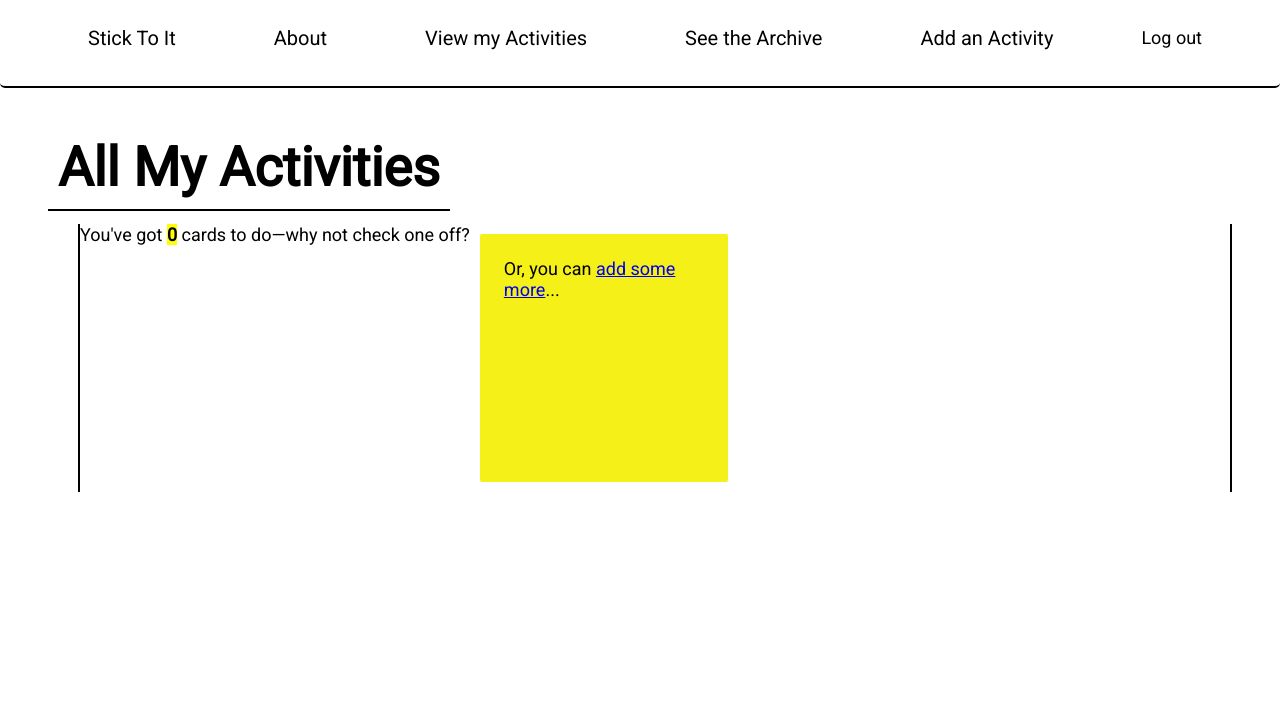
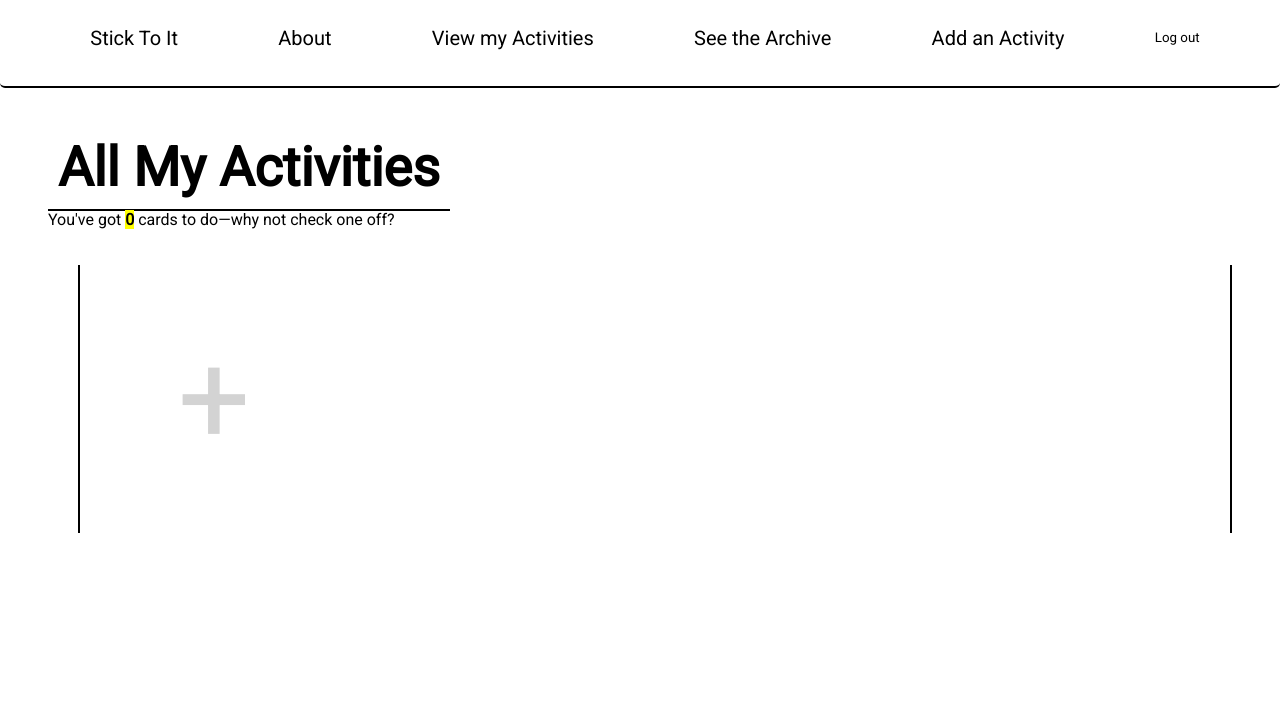
Before and after one commit to mlsmoorman/stick-to-it, a Django app: page /cards/ in a window 1280 px wide; the page is wider, and only the part inside the window is pictured. Shown: the top 716 px of that part. Run offline with Django 5.2, Linux system fonts and the light colour scheme; a user stored in the database is signed in; tables that the repository leaves empty hold one stand-in row (values such as "Sample post").

Commit message:
added styling

```diff
--- a/stick_to_it/main_app/models.py
+++ b/stick_to_it/main_app/models.py
@@ -19,6 +19,8 @@
     def get_absolute_url(self):
         return reverse('index')
 
+    class Meta:
+        ordering = ['due_date']
 class Todo(models.Model):
     name = models.CharField(max_length=50, blank=True, null=True)
     card = models.ForeignKey(Card, on_delete=models.CASCADE)
--- a/stick_to_it/main_app/static/css/style.css
+++ b/stick_to_it/main_app/static/css/style.css
@@ -2,7 +2,7 @@
   margin: 0;
   padding: 0;
   font-family: 'Roboto';
-  font-size: 18px;
+
 }
 body {
   background-color: white;
@@ -118,11 +118,16 @@
   /* -webkit-text-stroke: 1px white; */
 }
 
+.subheading {
+  margin-top: 1%;
+}
+
 section {
   /* rotate: -40 -70 -10 30deg; */
+
   color: black;
   margin-left: 30px;
-  margin-top: 25px;
+  margin-top: 3%;
   display: flex;
   /* border: solid black 1px; */
   flex-direction: left;
@@ -135,7 +140,7 @@
 .card {
   width: 200px;
   height: 200px;
-  background: linear-gradient(to top,  #f4f018, #f4f018 90%);
+  background: linear-gradient(to top,  #fbf969, #fffc65 90%);
   border-radius: 2px;
 
   /* background-color: #fbf719; */
@@ -145,6 +150,29 @@
   /* border: solid black 1px; */
   margin: 10px
 
+}
+
+.addcard {
+  width: 200px;
+  height: 200px;
+  /* background: linear-gradient(to top,  #f4f018, #f4f018 90%); */
+  border-radius: 20px;
+  /* border: 2px solid black; */
+  /* background-color: #fbf719; */
+  /* background-color: #00ffff; */
+  /* background-color: #ff52ff; */
+  padding: 24px;
+  /* border: solid black 1px; */
+  margin: 10px;
+  transition: 0.4s;
+  display: flex;
+  justify-content: center;
+  align-items: center;
+
+}
+
+.addcard:hover {
+  background-color: rgb(240, 240, 240);
 }
 
 .cardlink, .cardlink:visited {
@@ -222,6 +250,29 @@
   background-color: white;
 }
 
+.plus, .plus:visited {
+  text-decoration: none;
+  font-size: 8em;
+  color: lightgray;
+  transition: 0.4s;
+
+}
+
+.plus:hover {
+  color: black
+}
+
+/* GOOGLE SYMBOL  */
+  .material-symbols-outlined {
+  font-size: 1000%;
+  font-variation-settings:
+  'FILL' 0,
+  'wght' 400,
+  'GRAD' 0,
+  'opsz' 24;
+
+}
+
 /*curl bottom left */
 .card {
   backface-visibility: hidden;
--- a/stick_to_it/main_app/templates/base.html
+++ b/stick_to_it/main_app/templates/base.html
@@ -7,12 +7,17 @@
   <meta charset="UTF-8">
   <meta name="viewport" content="width=device-width, initial-scale=1.0">
   <link rel="stylesheet" type="text/css" href="{% static 'css/style.css' %}">
-  <!-- GOOGLE FONT -->
+
+  <!-- GOOGLE FONTS -->
   <link rel="preconnect" href="https://fonts.googleapis.com">
   <link rel="preconnect" href="https://fonts.gstatic.com" crossorigin>
   <link href="https://fonts.googleapis.com/css2?family=Bungee&family=Roboto&display=swap" rel="stylesheet">
+  <!--             -->
 
-  <!--             -->
+  <!-- GOOGLE SYMBOLS -->
+ <link rel="stylesheet" href="https://fonts.googleapis.com/css2?family=Material+Symbols+Outlined:opsz,wght,FILL,GRAD@24,400,0,0" />
+  <!--  -->
+
   <title>Stick-To-It</title>
 </head>
 
--- a/stick_to_it/main_app/templates/cards/archive.html
+++ b/stick_to_it/main_app/templates/cards/archive.html
@@ -3,12 +3,13 @@
 {% block content %}
 <div class="titlecontainer">
     <h1>Archived Activities</h1>
+    <p class="subheading">You've completed {{cards|length}} cards—great job!</p>
 </div>
 
 <section>
-    <p>You've completed {{cards|length}} cards—great job!</p>
+
     {% for card in cards %}
-    <a href="{% url 'detail' card.id %}">
+    <a href="{% url 'detail' card.id %}" class="cardlink">
         <div class="card">
             <h2>{{card.activity}}</h2>
             <p class="carddate">Due Date: {{card.due_date}}</p>
--- a/stick_to_it/main_app/templates/cards/index.html
+++ b/stick_to_it/main_app/templates/cards/index.html
@@ -3,18 +3,22 @@
 {% block content %}
 <div class="titlecontainer">
     <h1>All My Activities</h1>
+    <p class="subheading">You've got <strong><mark>{{cards|length}}</mark></strong> cards to do—why not check one off?
+    </p>
 </div>
 
 <section>
-    <p>You've got <strong><mark>{{cards|length}}</mark></strong> cards to do—why not check one off?</p>
+
     {% for card in cards %}
-    <a href="{% url 'detail' card.id %}">
+    <a href="{% url 'detail' card.id %}" class="cardlink">
         <div class="card">
             <h2>{{card.activity}}</h2>
             <p class="carddate">Due Date: {{card.due_date}}</p>
         </div>
     </a>
     {% endfor %}
-    <div class="card">Or, you can <a href="{% url 'card_create' %}">add some more</a>...</div>
+    <div class="addcard">
+        <a href="{% url 'card_create' %}" class="plus">+</a>
+    </div>
 </section>
 {% endblock content %}
```
Also changed, not shown: stick_to_it/main_app/forms.py (line endings or trailing spaces), stick_to_it/main_app/migrations/0001_initial.py, stick_to_it/main_app/migrations/0002_alter_card_options.py (added), stick_to_it/main_app/migrations/0010_remove_card_complete_remove_todo_complete.py (deleted).
